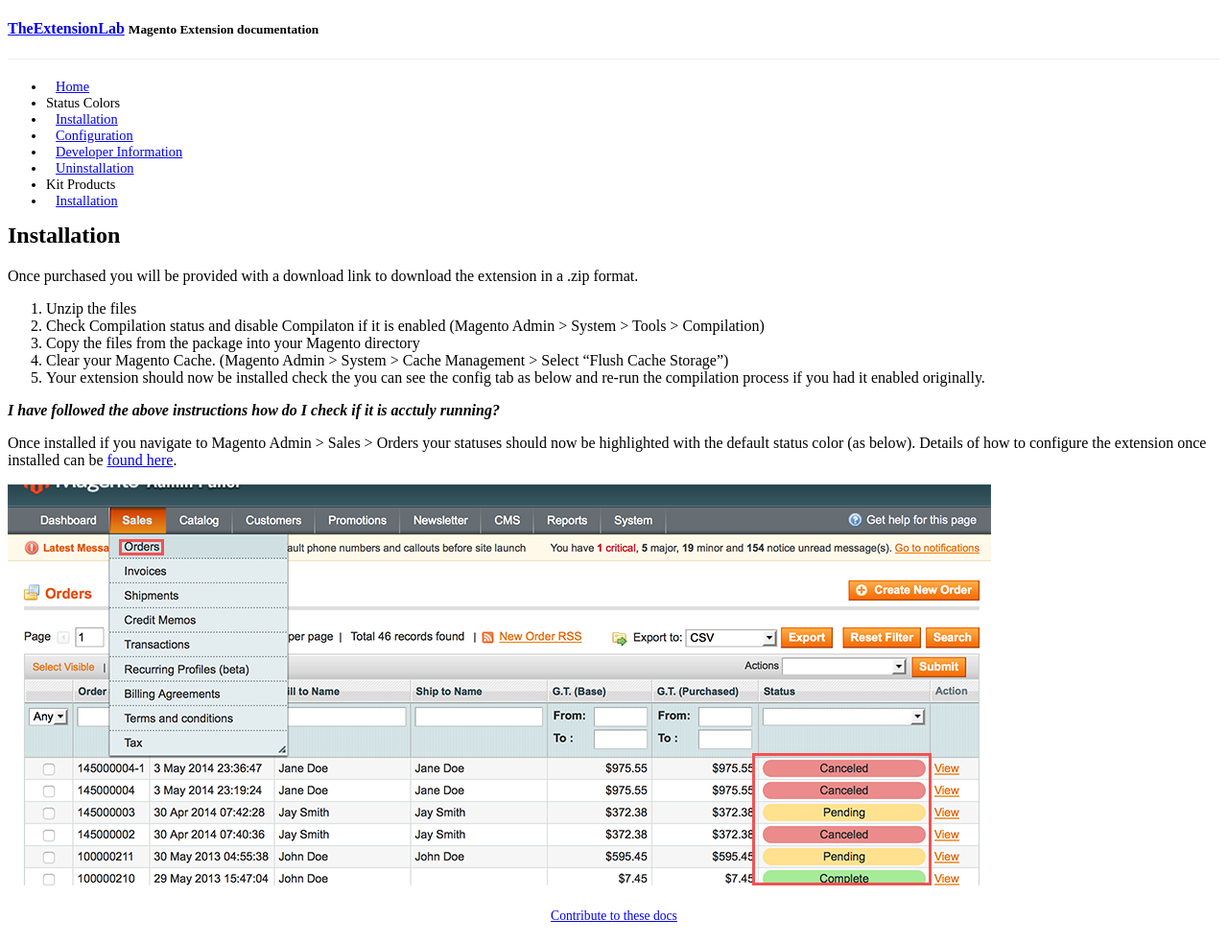
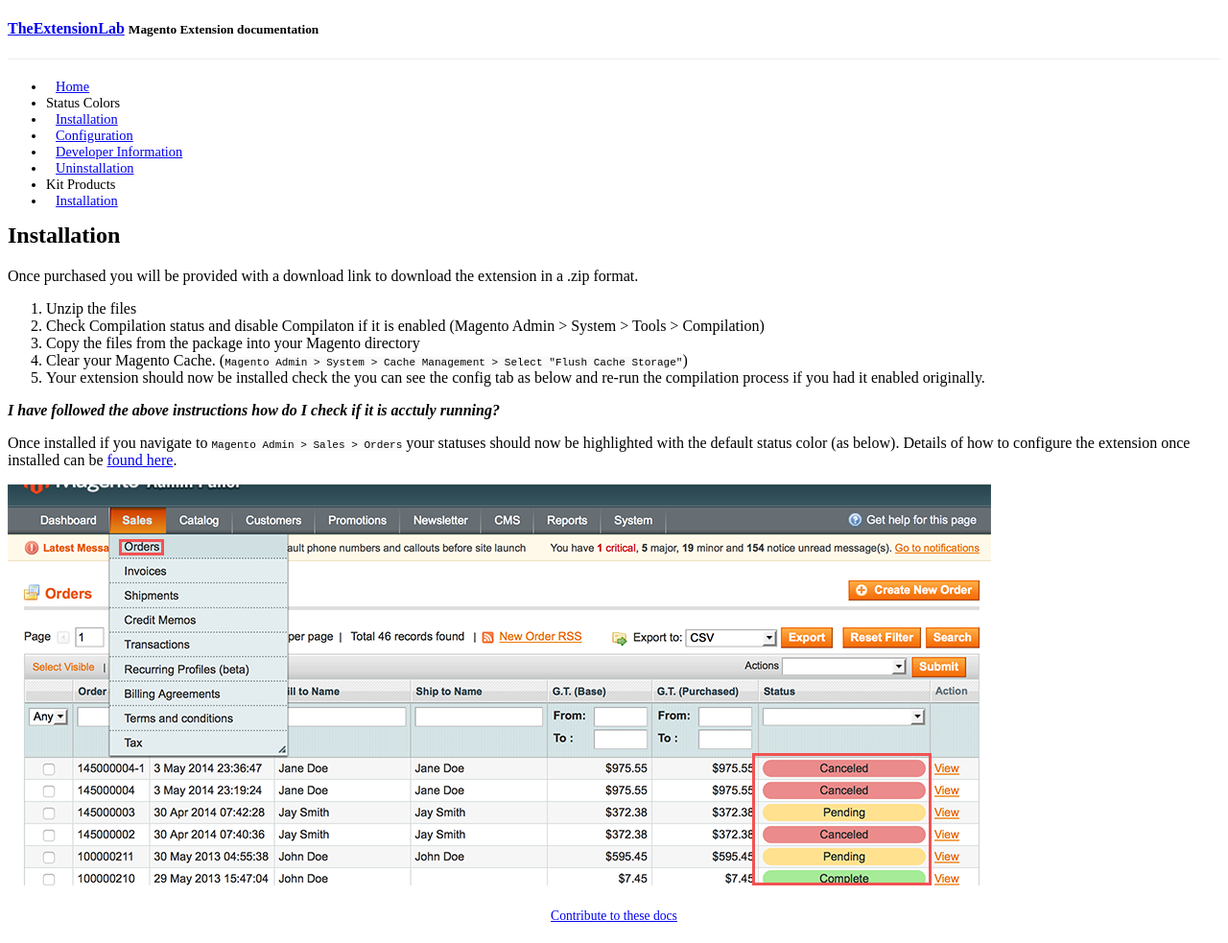
Before and after one commit to TheExtensionLab/Documentation, a Jekyll site: the page built from _posts/status-colors/2015-01-18-installation.md, in a window 1280 px wide. Shown: the whole page at 96% size. Built offline with Jekyll 4.4.1, drawn with Linux system fonts in a browser that asks for light colours; Markdown is read by kramdown in place of the engine named in the settings; a style sheet for code colours, icons or effects is not loaded.

Commit message:
Update styling

````diff
--- a/_posts/status-colors/2015-01-18-installation.md
+++ b/_posts/status-colors/2015-01-18-installation.md
@@ -11,12 +11,12 @@ Once purchased you will be provided with a download link to download the extensi
 1. Unzip the files
 2. Check Compilation status and disable Compilaton if it is enabled (Magento Admin > System > Tools > Compilation)
 3. Copy the files from the package into your Magento directory
-4. Clear your Magento Cache. (Magento Admin > System > Cache Management > Select "Flush Cache Storage")
+4. Clear your Magento Cache. (```Magento Admin > System > Cache Management > Select "Flush Cache Storage"```)
 5. Your extension should now be installed check the you can see the config tab as below and re-run the compilation process if you had it enabled originally.
 
 
 ***I have followed the above instructions how do I check if it is acctuly running?***
 
-Once installed if you navigate to Magento Admin > Sales > Orders your statuses should now be highlighted with the default status color (as below). Details of how to configure the extension once installed can be [found here](/status-colors/configuration.html).
+Once installed if you navigate to ```Magento Admin > Sales > Orders``` your statuses should now be highlighted with the default status color (as below). Details of how to configure the extension once installed can be [found here](/status-colors/configuration.html).
 
 ![Is It Installed](../assets/images/is-it-installed.png "Is It Installed")
````
